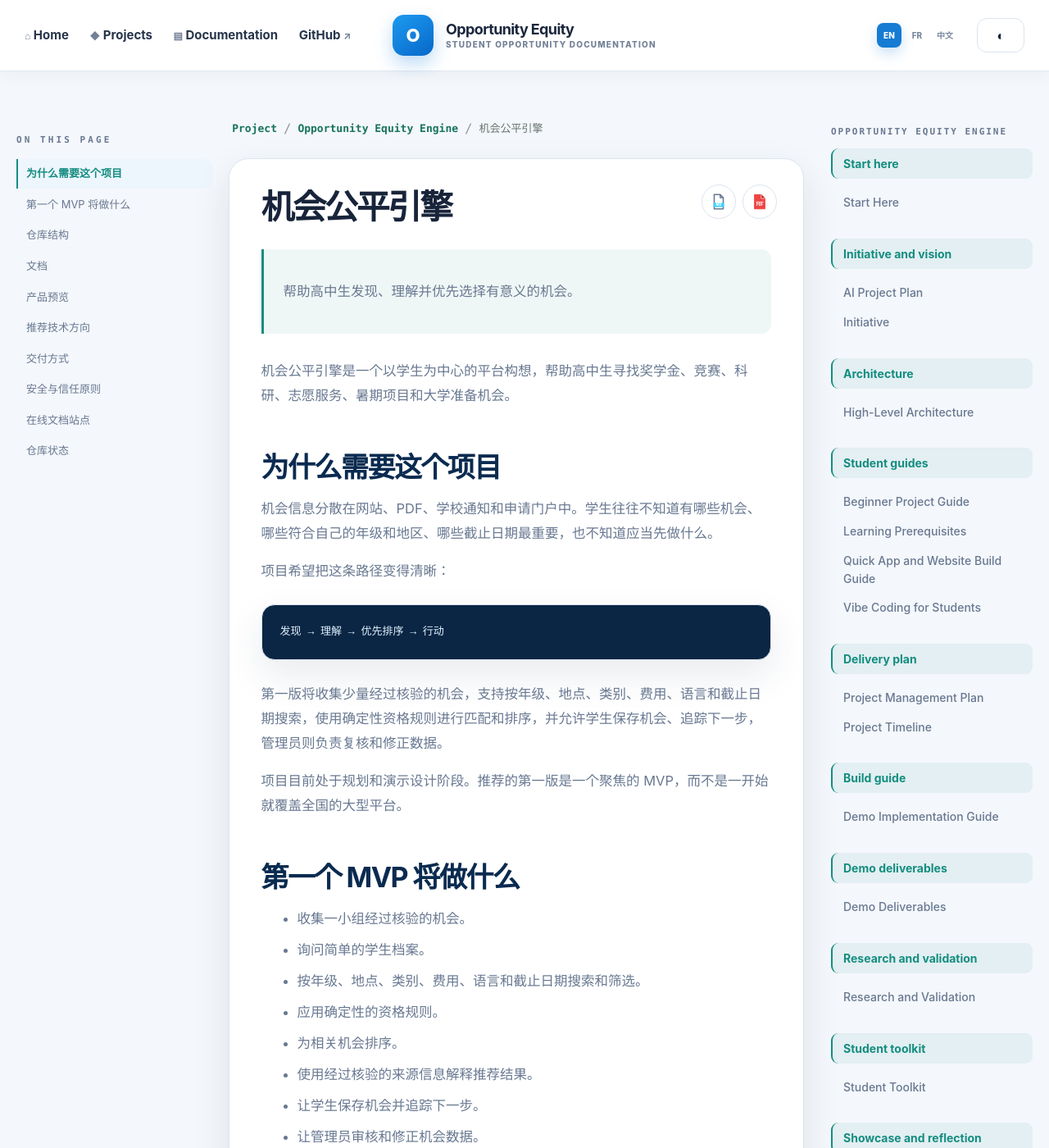
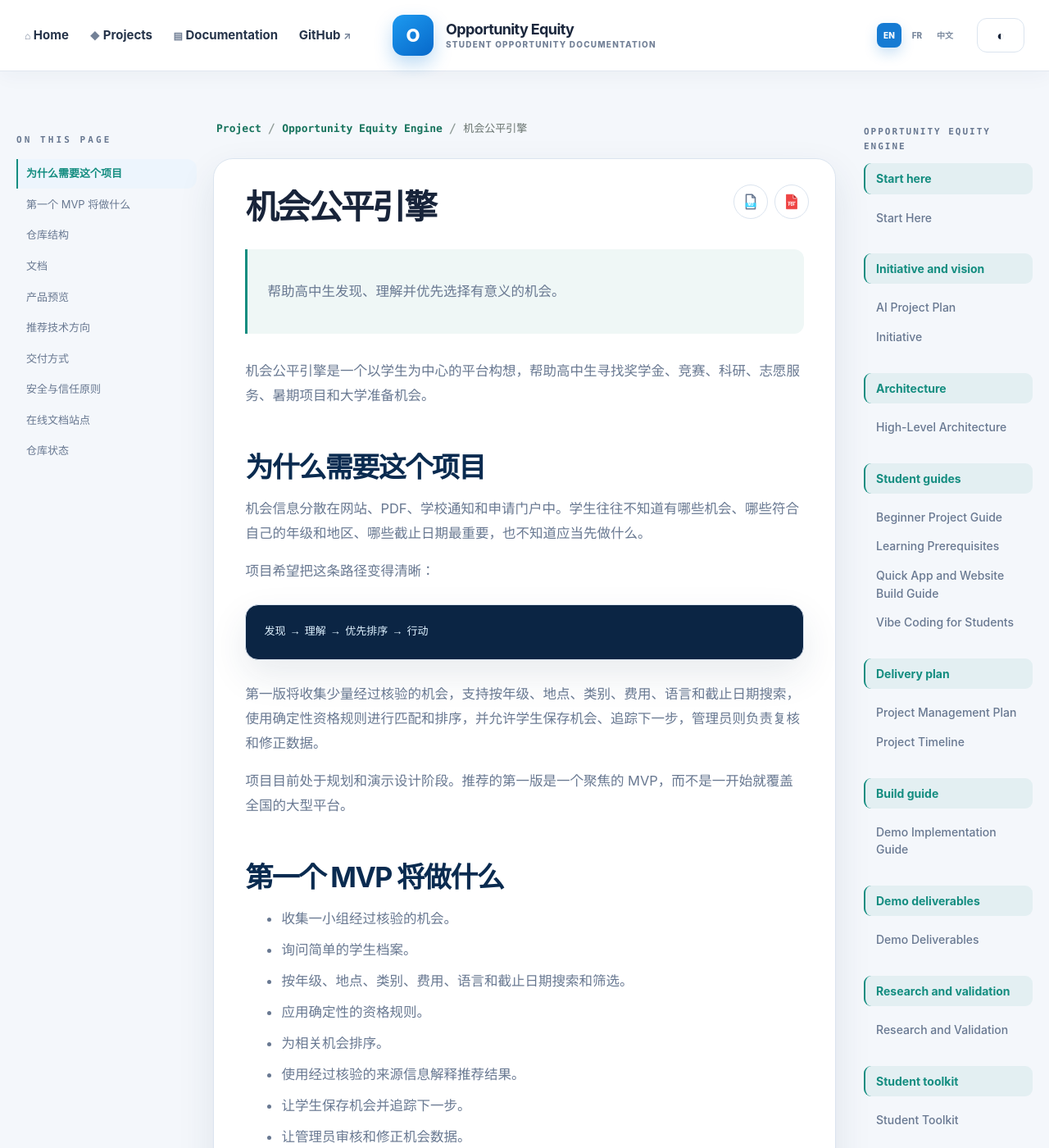
Before and after one commit to andyxuan2010/OpportunityEquityEngine, a Jekyll site: the page built from README.CN.md, in a window 1280 px wide and 1400 px high. Shown: the whole window at 82% size. Built offline with Jekyll 4.4.1, drawn with Linux system fonts in a browser that asks for light colours; our own code applies the rules of GitHub Pages for plain Markdown files.

Commit message:
Widen article reader column

```diff
--- a/assets/css/style.scss
+++ b/assets/css/style.scss
@@ -262,7 +262,7 @@ button { font: inherit; }
 .document-kicker { width: min(100%, 1050px); margin: 0 0 18px; color: var(--blue); font-size: 12px; font-weight: 850; letter-spacing: .17em; text-transform: uppercase; }
 .kicker-dot { display: inline-block; width: 8px; height: 8px; margin-right: 8px; border-radius: 50%; background: var(--teal); box-shadow: 0 0 0 5px rgba(20, 141, 128, .12); }
 .document-shell { width: min(1760px, calc(100% - 40px)); max-width: none; }
-.document-reader { width: 100%; display: grid; grid-template-columns: minmax(200px, 240px) minmax(0, 1fr) minmax(200px, 260px); gap: clamp(14px, 1.5vw, 24px); align-items: start; }
+.document-reader { width: 100%; display: grid; grid-template-columns: 220px minmax(0, 1fr) 220px; gap: 20px; align-items: start; }
 .document-column { min-width: 0; }
 .document-toc { grid-column: 1; grid-row: 1; position: sticky; top: 104px; max-height: calc(100vh - 128px); overflow-y: auto; padding: 16px 0; scrollbar-width: none; -ms-overflow-style: none; }
 .document-toc::-webkit-scrollbar, .document-toc-nav::-webkit-scrollbar { display: none; width: 0; height: 0; }
```
